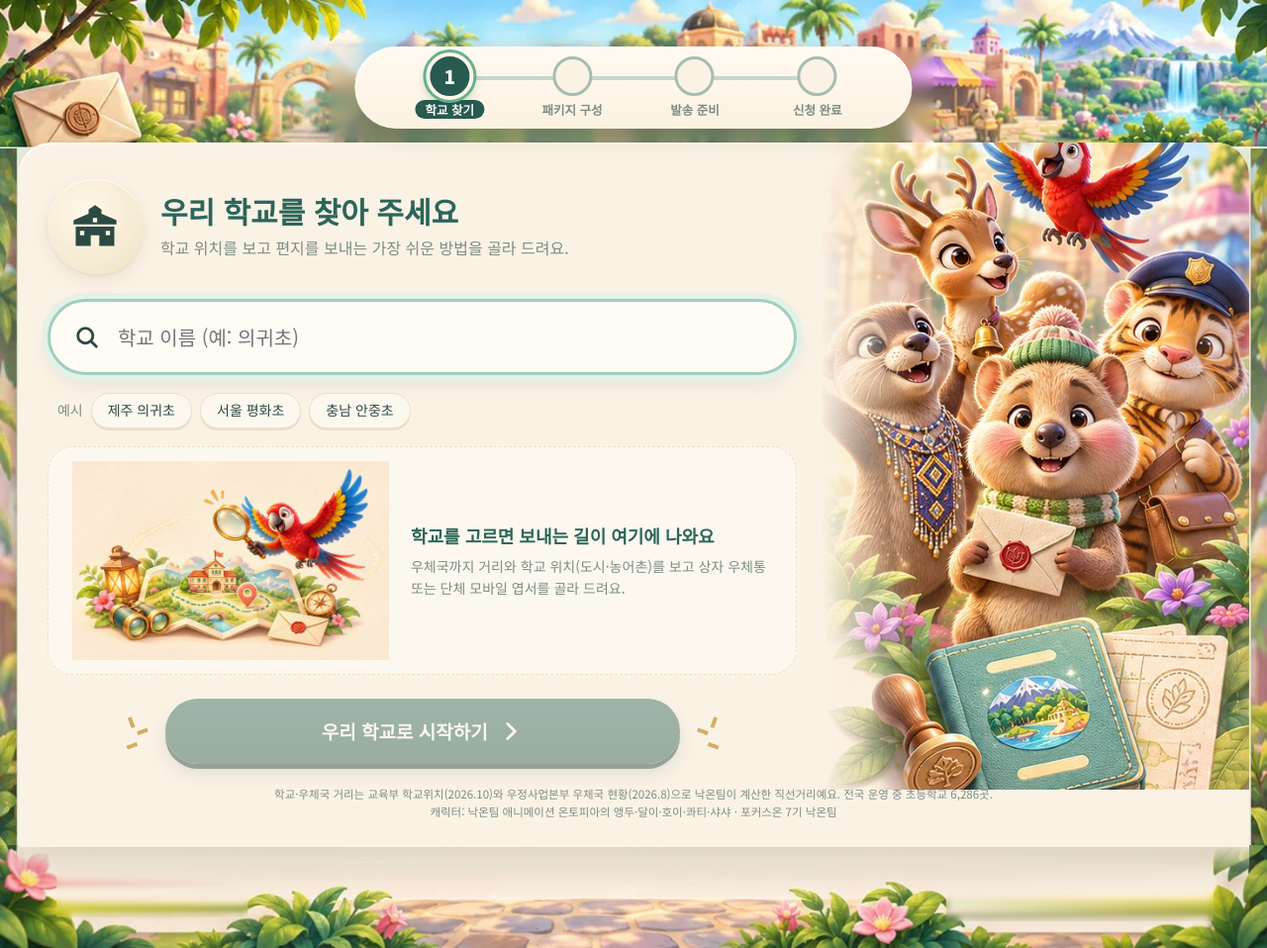
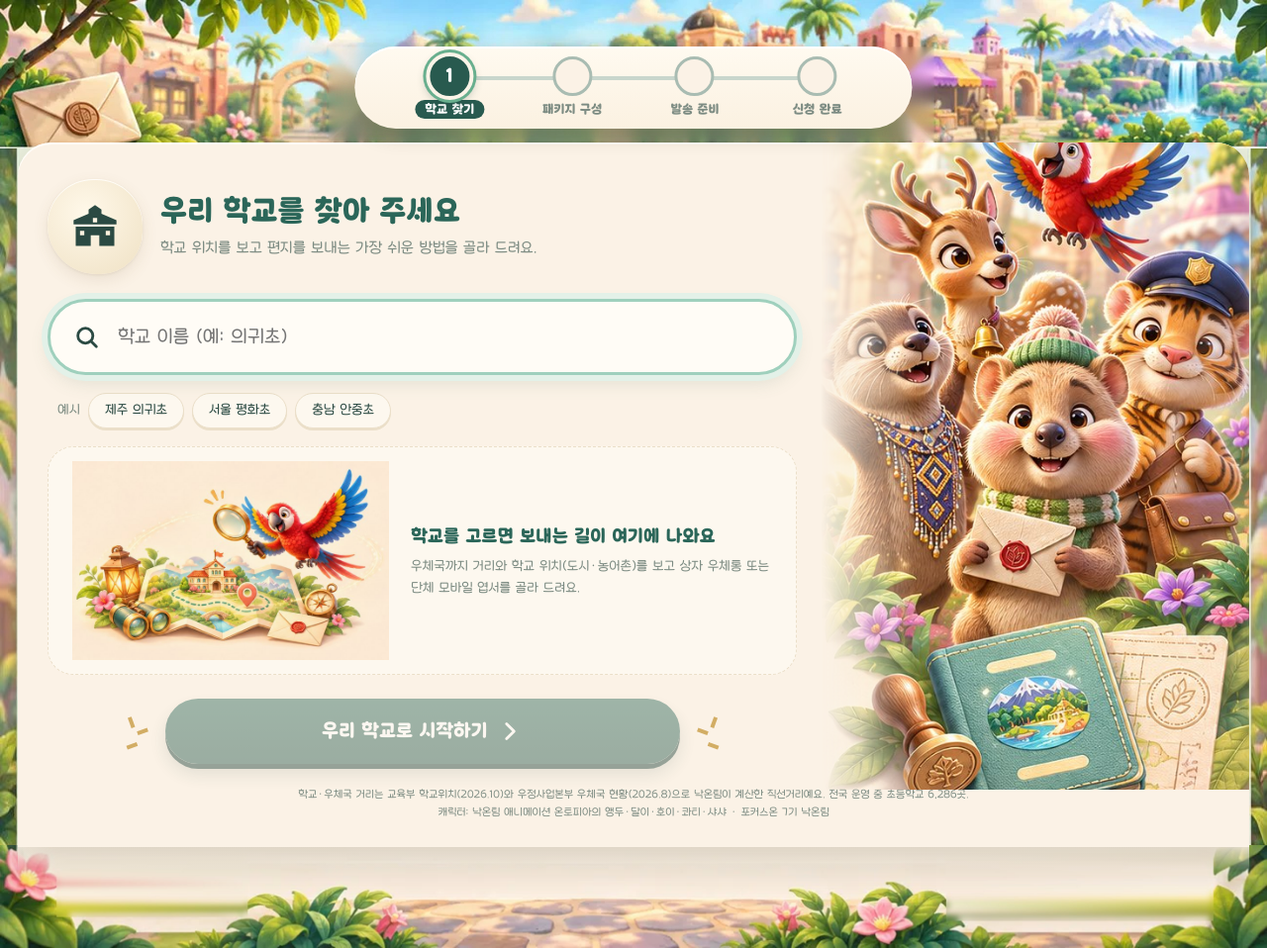
Before and after one commit to jiyeon11111/ontopia-wep, a plain HTML site: page index.html in a window 1280 px wide. Shown: the whole page at 99% size. Drawn offline with Linux system fonts and the light colour scheme.

Commit message:
글꼴을 학교안심 둥근미소로 교체 (R·B, WOFF 내장, 구글 폰트 제거)
Co-Authored-By: Claude Opus 5.5 <noreply@anthropic.com>
Claude-Session: https://claude.ai/code/session_01CynPAmuwPJZKrN47LEfC1a

```diff
--- a/css/tokens.css
+++ b/css/tokens.css
@@ -1,3 +1,7 @@
+/* 학교안심 둥근미소 (R: 보통, B: 굵게) */
+@font-face { font-family: "Dunggeunmiso"; src: url(../assets/fonts/Dunggeunmiso-R.woff) format("woff"); font-weight: 100 549; font-display: swap; }
+@font-face { font-family: "Dunggeunmiso"; src: url(../assets/fonts/Dunggeunmiso-B.woff) format("woff"); font-weight: 550 900; font-display: swap; }
+
 /*
   디자인 토큰. 색·글꼴·크기·모서리·그림자는 여기서만 바꾼다.
   값은 GPT 화면 시안(design-reference/)에서 뽑았다.
@@ -45,8 +49,8 @@
   --color-wait-soft: #fbefcf;
 
   /* 글꼴 */
-  --font-body: "Noto Sans KR", -apple-system, "Apple SD Gothic Neo", "Malgun Gothic", sans-serif;
-  --font-display: "Noto Sans KR", -apple-system, "Apple SD Gothic Neo", "Malgun Gothic", sans-serif;
+  --font-body: "Dunggeunmiso", -apple-system, "Apple SD Gothic Neo", "Malgun Gothic", sans-serif;
+  --font-display: "Dunggeunmiso", -apple-system, "Apple SD Gothic Neo", "Malgun Gothic", sans-serif;
   --text-xs: 12px;
   --text-sm: 14px;
   --text-md: 16px;
--- a/index.html
+++ b/index.html
@@ -5,8 +5,7 @@
 <meta name="viewport" content="width=device-width, initial-scale=1">
 <title>낙온 ONTOPIA · 우정문화 패키지 신청</title>
 <meta name="description" content="학교·어린이도서관이 우정문화 패키지를 신청하고, 반 전체 편지를 학교에 맞는 방법으로 보내는 서비스">
-<link rel="preconnect" href="https://fonts.googleapis.com">
-<link rel="stylesheet" href="https://fonts.googleapis.com/css2?family=Noto+Sans+KR:wght@400;500;700;900&display=swap">
+<link rel="preload" href="assets/fonts/Dunggeunmiso-B.woff" as="font" type="font/woff" crossorigin>
 <link rel="stylesheet" href="css/tokens.css">
 <link rel="stylesheet" href="css/app.css">
 <script src="https://cdnjs.cloudflare.com/ajax/libs/qrcodejs/1.0.0/qrcode.min.js" defer></script>
```
Also changed, not shown: guardian.html (+1 -2 lines), assets/fonts/Dunggeunmiso-B.woff (added), assets/fonts/Dunggeunmiso-R.woff (added), 1 other file.
